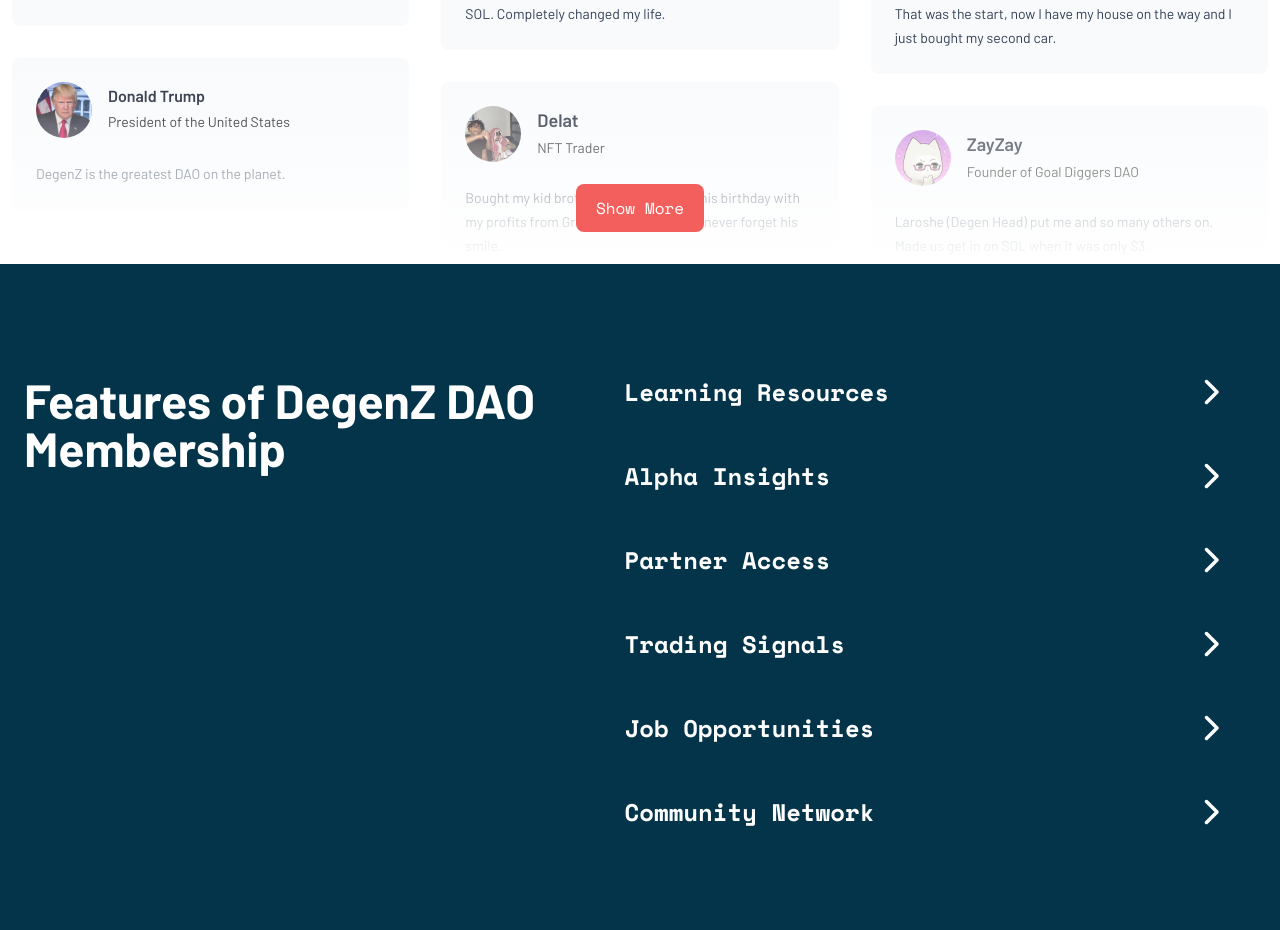
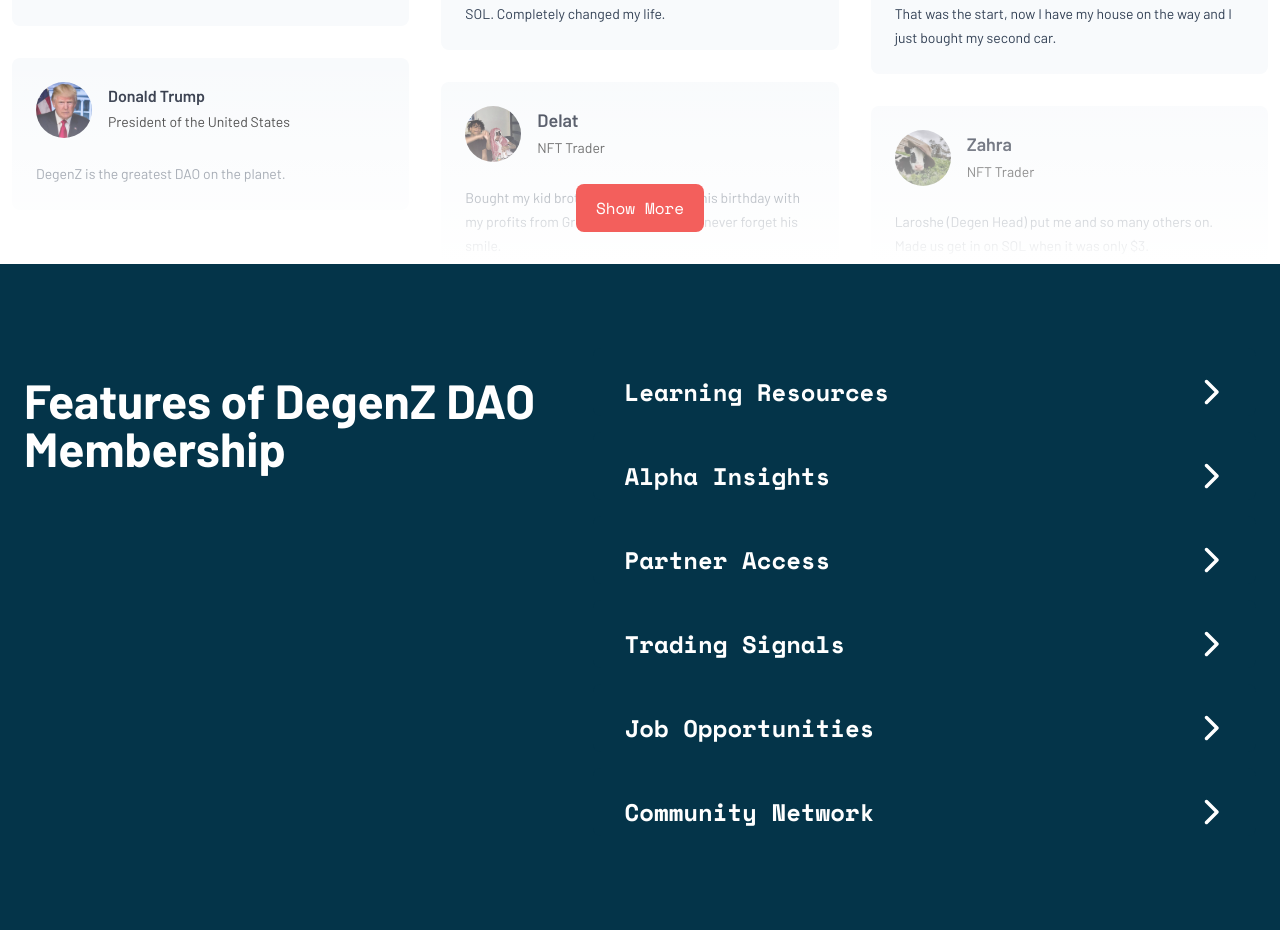
Before and after one commit to Atenbot/DegenZ, a React (Vite) app: page / in a window 1280 px wide. Shown: the part 1262-2192 px from the top of the page. Built offline with nearby package versions, Linux system fonts and the light colour scheme; a web font is replaced by a local one.

Commit message:
zay-details-fix

```diff
--- a/src/Testimonials.jsx
+++ b/src/Testimonials.jsx
@@ -36,8 +36,8 @@ const data = [
   },
   {
     image: "profile\\zayzay.jpg",
-    name: "ZayZay",
-    description: "Founder of Goal Diggers DAO",
+    name: "Zahra",
+    description: "NFT Trader",
     text: "Laroshe (Degen Head) put me and so many others on. Made us get in on SOL when it was only $3.",
   },
   {
```
Also changed, not shown: public/profile/zayzay.jpg.
